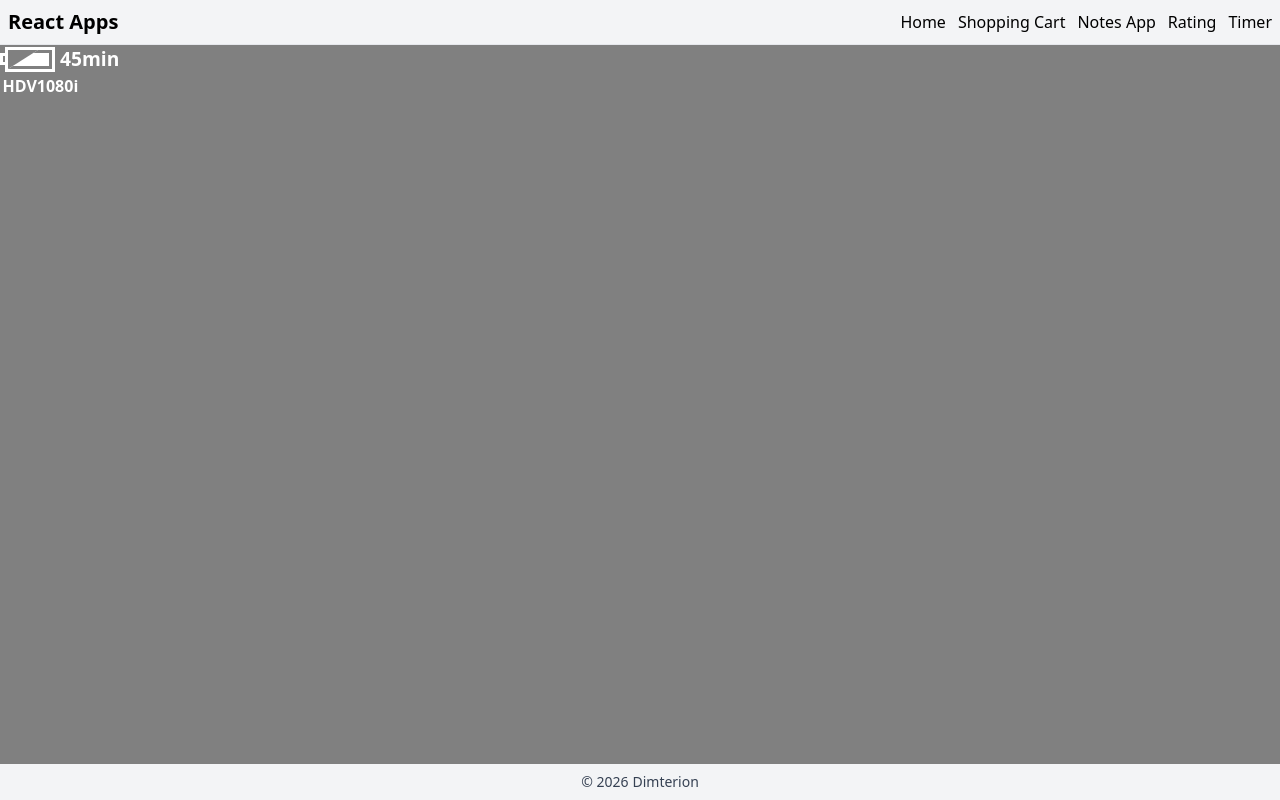
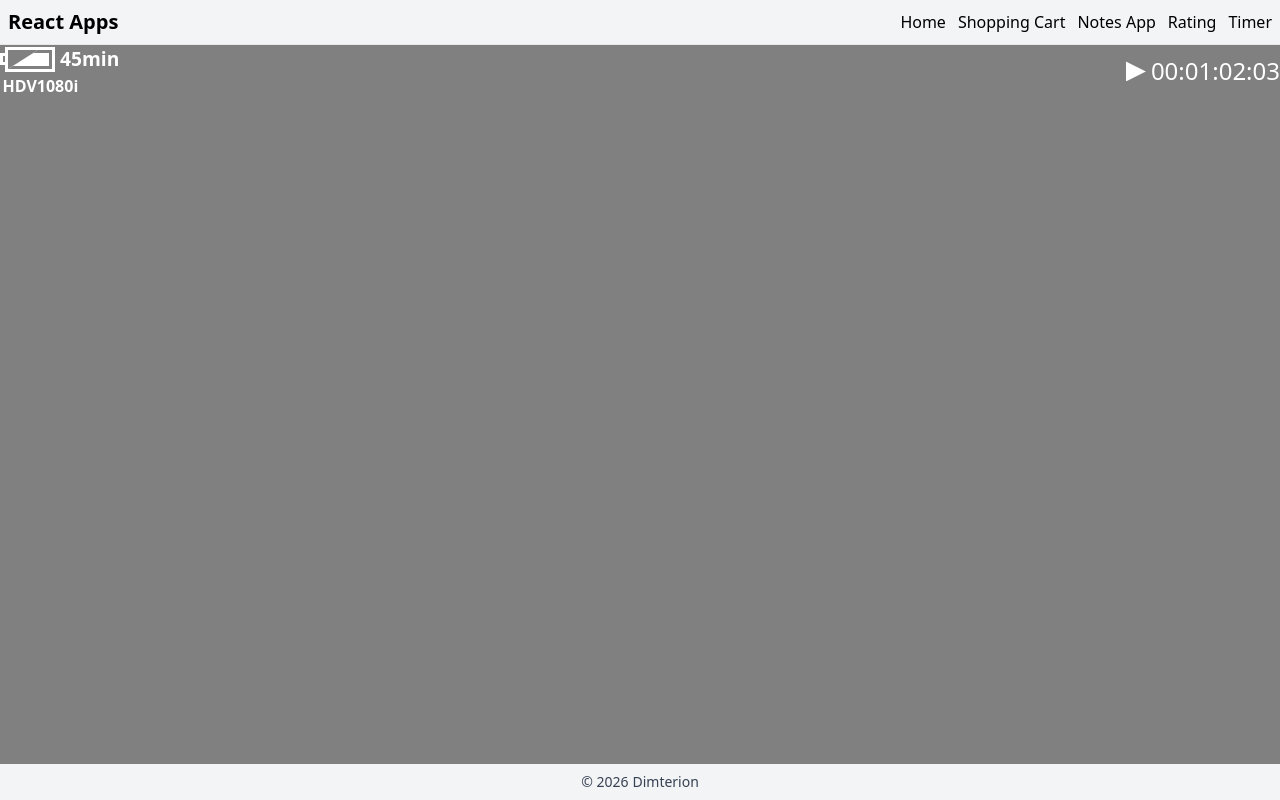
Before and after one commit to Dimterion/react-apps, a React (Vite) app: page /camera-ui in a window 1280 px wide. Built offline with nearby package versions, Linux system fonts and the light colour scheme; no server answers.

Commit message:
add cameraUi-topRightSection

```diff
--- a/src/pages/camera-ui/camera-ui.css
+++ b/src/pages/camera-ui/camera-ui.css
@@ -2,6 +2,11 @@
   background-color: gray;
   height: 100%;
   width: 100%;
+}
+
+.cameraUi-topSection {
+  display: flex;
+  justify-content: space-between;
 }
 
 .cameraUi-topLeftSection {
@@ -41,7 +46,7 @@
   100% 100% (Bottom-Right): bottom-right corner;
   0% 100% (Bottom-Left): bottom-left corner;
 
-  If text is placed inside this trapezoid, it will still align to the original rectangular bounding box. To prevent text from clipping or looking too close to the slashed edge, add some left padding to the element (e.g., padding-left: 50px;)
+  If text is placed inside this trapezoid, it will still align to the original rectangular bounding box. To prevent text from clipping or looking too close to the slashed edge, add some left padding to the element (e.g., padding-left: 50px;).
   */
   clip-path: polygon(30px 0%, 100% 0%, 100% 100%, 0% 100%);
   height: 100%;
@@ -55,3 +60,25 @@
 .camera-resolution {
   margin-left: 2.5px;
 }
+
+.play-icon {
+  background-color: white;
+  /*
+  Cuts the square into a right-pointing triangle.
+
+  0% 0% starts at the top-left corner;
+  100% 50% shoots out to the center-right point;
+  0% 100% drops down to the bottom-left corner, completing the arrow shape;
+  */
+  clip-path: polygon(0% 0%, 100% 50%, 0% 100%);
+  height: 20px;
+  width: 20px;
+}
+
+.cameraUi-topRightSection {
+  align-items: center;
+  color: white;
+  display: flex;
+  font-size: 1.5rem;
+  gap: 5px;
+}
--- a/src/pages/camera-ui/camera-ui.jsx
+++ b/src/pages/camera-ui/camera-ui.jsx
@@ -3,6 +3,7 @@ import "./camera-ui.css";
 export default function CameraUiPage() {
   return (
     <main className="cameraUi-main">
+      <section className="cameraUi-topSection">
         <section className="cameraUi-topLeftSection">
           <div className="battery-section">
             <div className="battery-wrapper">
@@ -15,6 +16,11 @@ export default function CameraUiPage() {
           </div>
           <div className="camera-resolution">HDV1080i</div>
         </section>
+        <section className="cameraUi-topRightSection">
+          <div className="play-icon"></div>
+          <div>00:01:02:03</div>
+        </section>
+      </section>
     </main>
   );
 }
```
Lines whose indentation alone changed are shown as unchanged.
